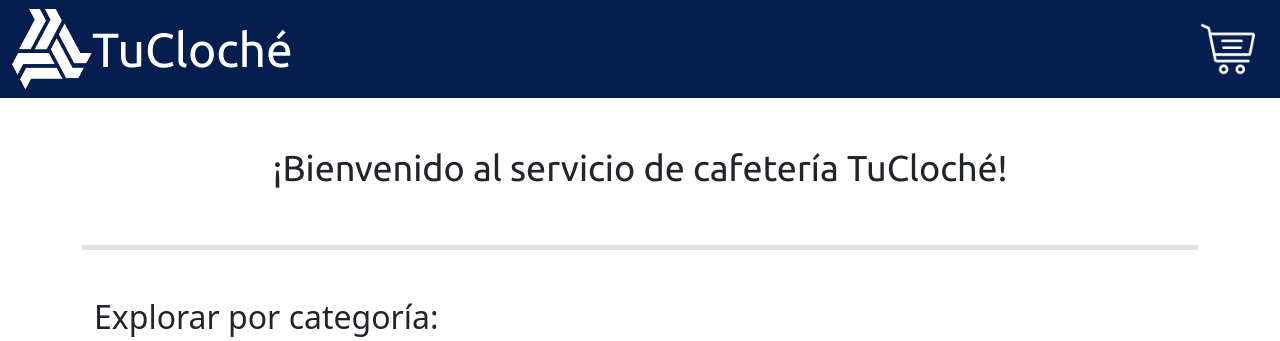
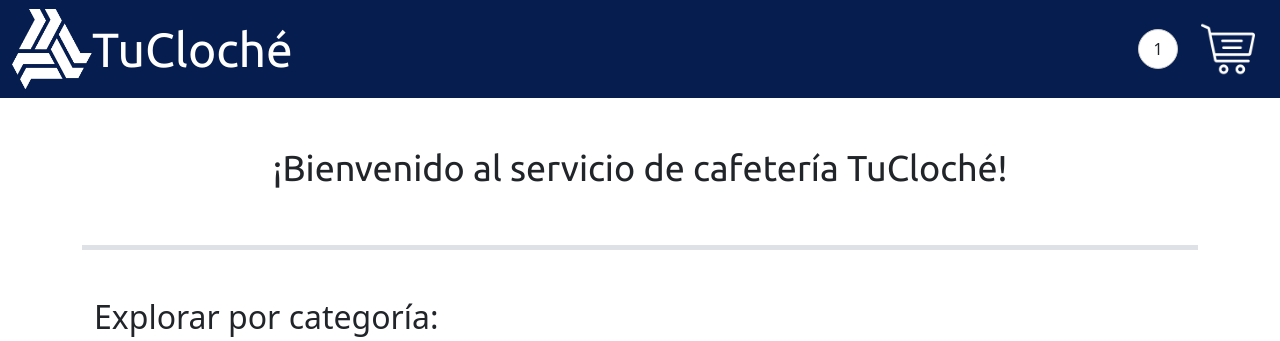
Before and after one commit to rept114/TuCloche, a PHP site: page / in a window 1280 px wide. Shown: the top 341 px of the page. Run offline with PHP 8.4, Linux system fonts and the light colour scheme; some libraries are stand-ins or nearby versions.

Commit message:
botoncito

```diff
--- a/css/Index.css
+++ b/css/Index.css
@@ -84,3 +84,12 @@ h4 {
     height: 100% !important;
     text-align: center !important;
 }
+
+#circular-btn {
+    width: 40px;
+    height: 40px;
+    border-radius: 50%;
+    margin-right: 10px; /* Adjust as needed for spacing */
+    background-color: #fff; /* White background color */
+    border: 1px solid #ccc; /* Optional: Add a border */
+}
--- a/index.php
+++ b/index.php
@@ -9,6 +9,16 @@
     <link rel="stylesheet" href="vendor/sweetalert2/dist/sweetalert2.min.css">
     <link href="https://fonts.googleapis.com/css2?family=Ubuntu:wght@400;700&display=swap" rel="stylesheet">
 </head>
+<style>
+    .circular-btn {
+  width: 40px;
+  height: 40px;
+  border-radius: 50%;
+  margin-right: 10px;
+  background-color: #fff;
+  border: 1px solid #ccc;
+}
+</style>
 <body>
     <div class="jm-loadingpage"></div>
     <nav class="navbar navbar-expand-lg navbar-dark" style="background-color: #061d4f;">
@@ -17,7 +27,8 @@
                 <a href="" onclick="Inicio();"><img src="imgs/LOGO_ULSA.png" id="ulsa"></a>
                 <a class="navbar-brand mx-auto text-center" href="index.php">TuCloché</a>
             </div>
-            <form class="d-flex">
+            <form class="d-flex align-items-center">
+            <button class="btn circular-btn">1</button>
             <button class="btn carrito-btn">
                 <a href="#" onclick="Carrito();"><img src="imgs/Carrito.png" alt="Carrito" style="max-width: 100%; max-height: 100%;"></a>
             </button>
```
Also changed, not shown: css/prueba.css (+8 -0 lines).
